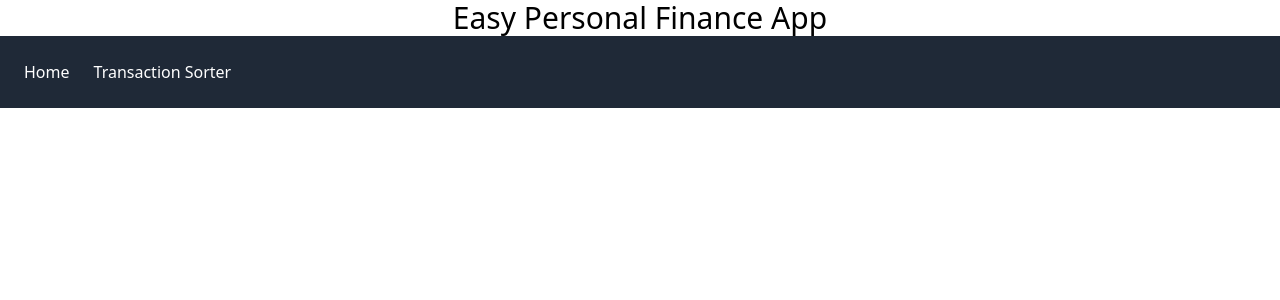
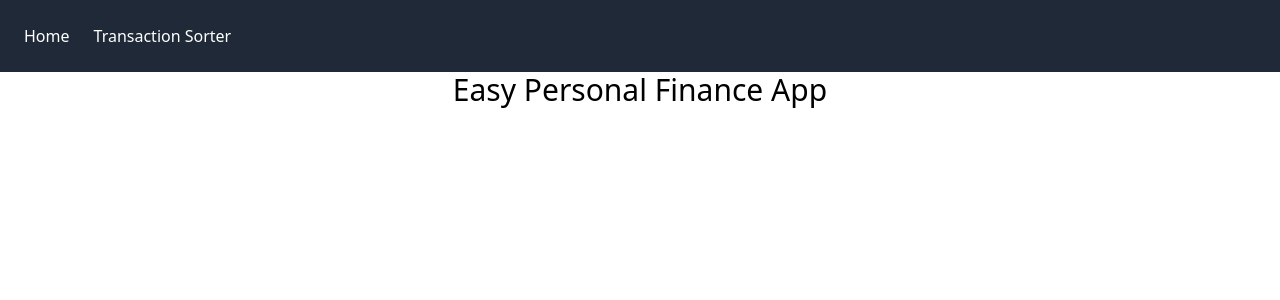
Before and after one commit to smarcilla/easy-personal-finance-app, a Next.js app: page /reports in a window 1280 px wide. Shown: the top 300 px of the page. Built offline with nearby package versions, Linux system fonts and the light colour scheme.

Commit message:
fix(title): title is changed

```diff
--- a/pages/index.tsx
+++ b/pages/index.tsx
@@ -38,10 +38,6 @@ export default function Index() {
 
   return (
     <>
-      <div className="text-3xl text-center">
-        <p>Easy Personal Finance App</p>
-      </div>
-
       <div className="bg-gray-100">
         <nav className="bg-gray-800 p-6">
           <Link href="/" className="text-white font-medium">
@@ -54,6 +50,9 @@ export default function Index() {
             Reports
           </Link>
         </nav>
+      </div>
+      <div className="text-3xl text-center">
+        <p>Easy Personal Finance App</p>
       </div>
       <section className="py-3 px-5">
         <p className="py-3 px-5">
--- a/pages/reports.tsx
+++ b/pages/reports.tsx
@@ -3,10 +3,6 @@ import Link from 'next/link'
 export default function Reports() {
   return (
     <>
-      <div className="text-3xl text-center">
-        <p>Easy Personal Finance App</p>
-      </div>
-
       <nav className="bg-gray-800 p-6">
         <Link href="/" className="text-white font-medium">
           Home
@@ -15,6 +11,9 @@ export default function Reports() {
           Transaction Sorter
         </Link>
       </nav>
+      <div className="text-3xl text-center">
+        <p>Easy Personal Finance App</p>
+      </div>
     </>
   )
 }
--- a/pages/transactions.tsx
+++ b/pages/transactions.tsx
@@ -9,10 +9,6 @@ type TransactionSearcherProps = {
 const TransactionSearcher: React.FC<TransactionSearcherProps> = ({ text }) => {
   return (
     <>
-      <div className="text-3xl text-center">
-        <p>Easy Personal Finance App</p>
-      </div>
-
       <nav className="bg-gray-800 p-6 flex">
         <Link href="/" className="text-white  font-medium ml-6">
           Home
@@ -33,6 +29,9 @@ const TransactionSearcher: React.FC<TransactionSearcherProps> = ({ text }) => {
           />
         </div>
       </nav>
+      <div className="text-3xl text-center">
+        <p>Easy Personal Finance App</p>
+      </div>
     </>
   )
 }
```
